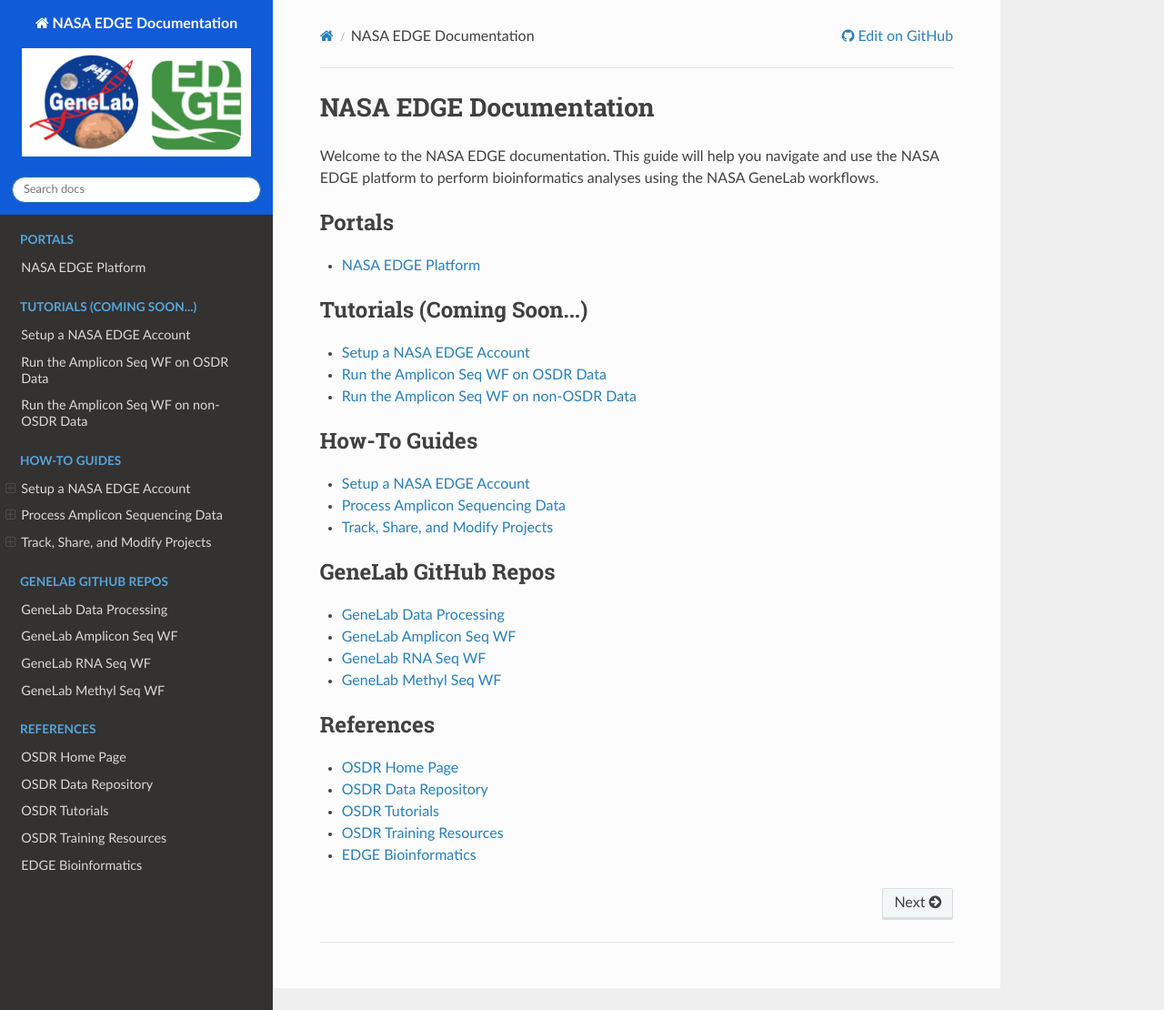
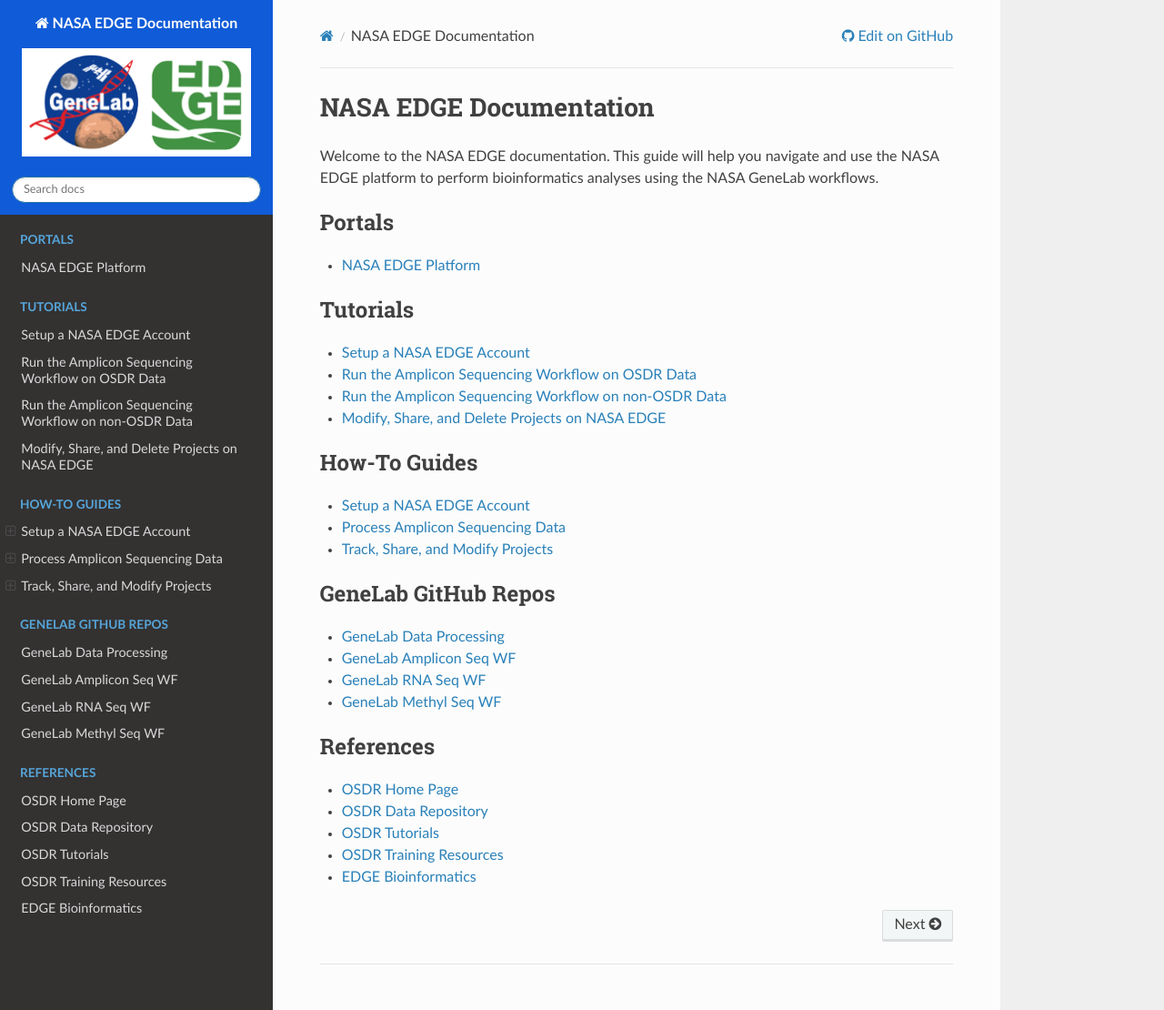
Before and after one commit to asaravia-butler/NASA_EDGE_Documentation, a Sphinx documentation site: the page built from source/index.rst, in a window 1280 px wide and 1110 px high. Shown: the whole window at 91% size. Built offline with Sphinx 7.4.7 and the Read the Docs theme 3.1.0, drawn with Linux system fonts in a browser that asks for light colours.

Commit message:
Adding tutorial links

```diff
--- a/source/index.rst
+++ b/source/index.rst
@@ -8,15 +8,16 @@
    :maxdepth: 1
    :caption: Portals
 
-   NASA EDGE Platform <https://nasa-dev.edgebioinformatics.org/>
+   NASA EDGE Platform <https://nasa.edgebioinformatics.org/>
 
 .. toctree::
    :maxdepth: 1
-   :caption: Tutorials (Coming Soon...)
+   :caption: Tutorials
 
-   Setup a NASA EDGE Account <https://www.youtube.com/@nasagenelab3052>
-   Run the Amplicon Seq WF on OSDR Data <https://www.youtube.com/@nasagenelab3052>
-   Run the Amplicon Seq WF on non-OSDR Data <https://www.youtube.com/@nasagenelab3052>
+   Setup a NASA EDGE Account <https://youtu.be/a9NBh8mxbiY>
+   Run the Amplicon Sequencing Workflow on OSDR Data <https://youtu.be/cF1XhMMZizc>
+   Run the Amplicon Sequencing Workflow on non-OSDR Data <https://youtu.be/2_UOo_sjmw8>
+   Modify, Share, and Delete Projects on NASA EDGE <https://youtu.be/uYhj8VN0h1w>
 
 .. toctree::
    :maxdepth: 1
```
